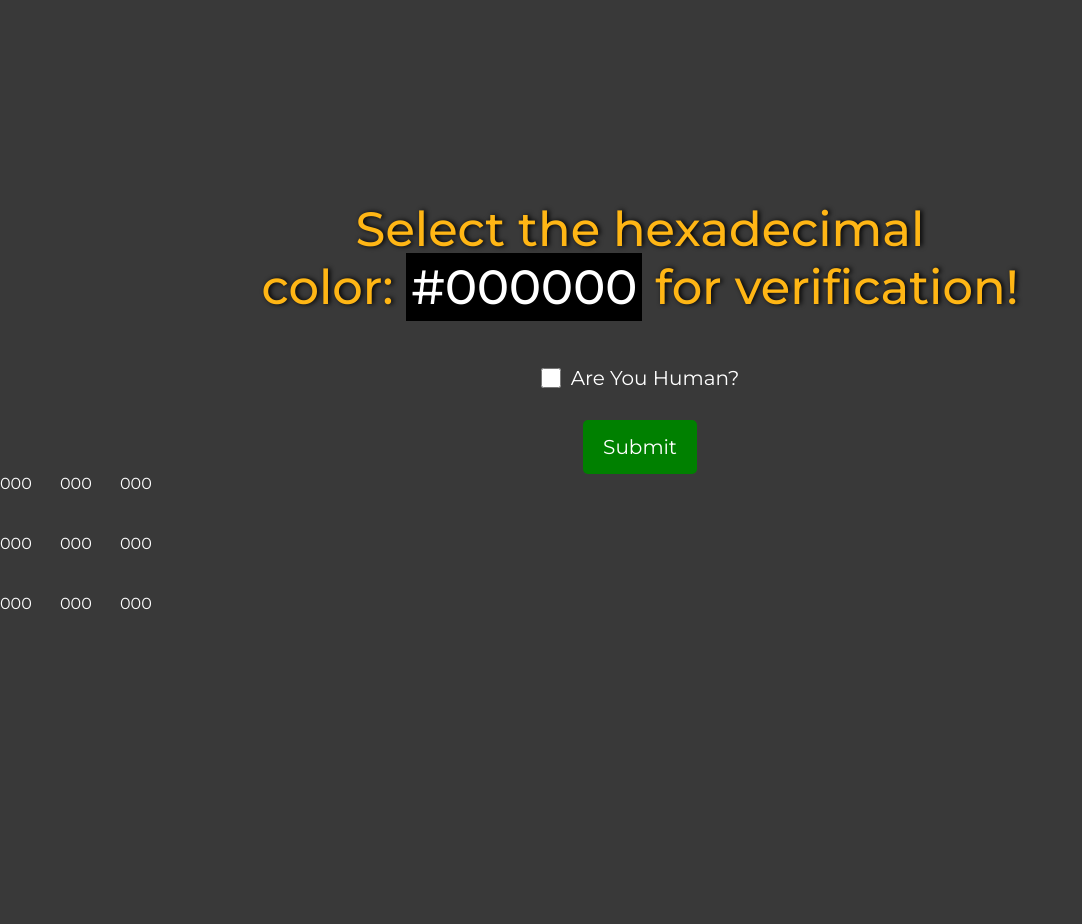
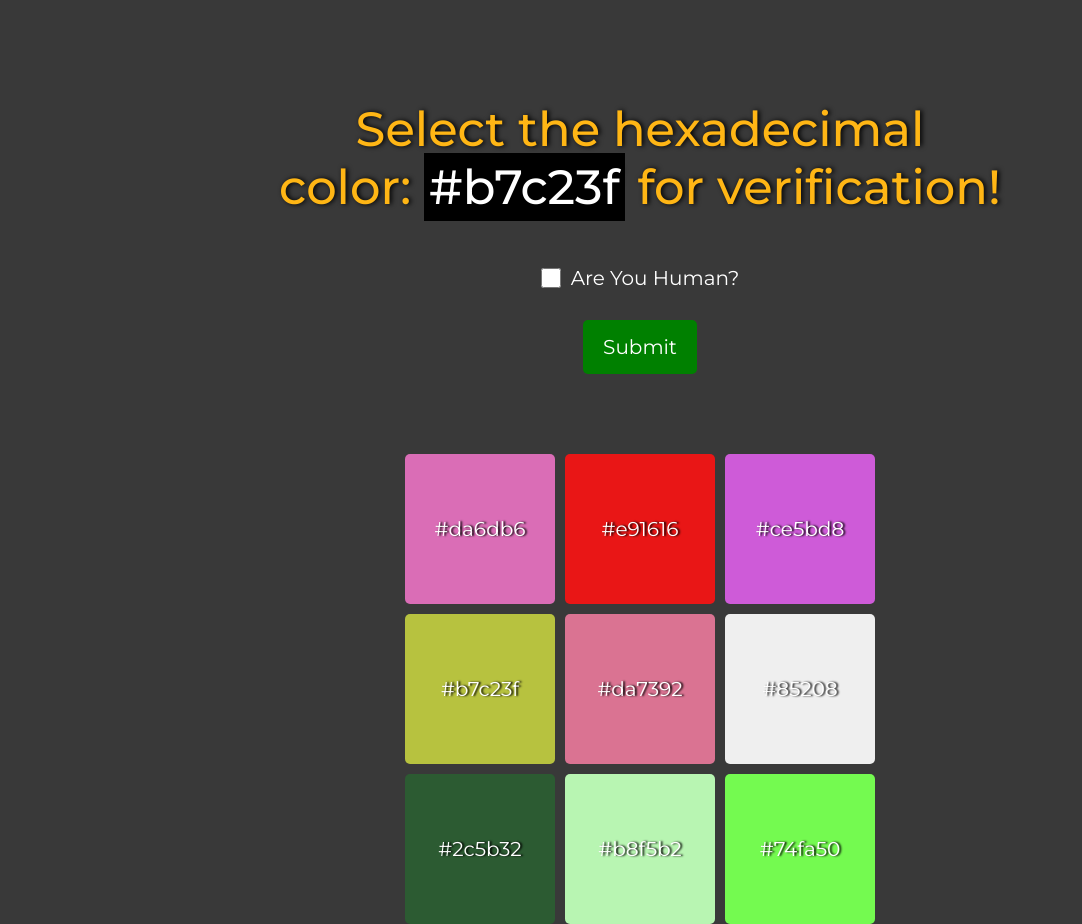
Before and after one commit to NikolaKasabov/js-html-css-exercises, a plain HTML site: page 1. are you a robot/index.html in a window 1280 px wide. Shown: the whole page, without its empty margins (0-1082 px from the left). Before the commit the page ends 800 px from the top, so only its background shows below. Drawn offline with Linux system fonts and the light colour scheme.

Commit message:
add generate color buttons

```diff
--- a/1. are you a robot/app.js
+++ b/1. are you a robot/app.js
@@ -15,5 +15,25 @@ function randomHexColor() {
 }
 
 function generateColorButtons() {
+  const randomIndex = Math.floor(Math.random() * 9);
 
+  for (let i = 0; i < 9; i++) {
+    const currentColor = randomHexColor();
+
+    // choose random correct color
+    if (randomIndex === i) {
+      correctColor = currentColor;
+      colorPlaceholder.innerText = currentColor;
+    }
+
+    const button = document.createElement('button');
+    button.setAttribute('data-color', currentColor);
+    button.style.backgroundColor = currentColor;
+    button.innerText = currentColor;
+    colorsContainer.append(button);
+  }
 }
+
+
+
+generateColorButtons();
--- a/1. are you a robot/index.html
+++ b/1. are you a robot/index.html
@@ -22,13 +22,7 @@
     <button type="submit">Submit</button>
   </form>
 
-  <div id="colorsContainer">
-    <div>000</div><div>000</div>
-    <div>000</div><div>000</div>
-    <div>000</div><div>000</div>
-    <div>000</div><div>000</div>
-    <div>000</div>
-  </div>
+  <div id="colorsContainer"></div>
 
   <script src="./app.js"></script>
 </body>
--- a/1. are you a robot/style.css
+++ b/1. are you a robot/style.css
@@ -11,7 +11,7 @@ body {
 }
 
 h1 {
-  margin: 200px auto 0 auto;
+  margin: 100px auto 0 auto;
   max-width: 800px;
   font-size: 48px;
   font-weight: 500;
@@ -59,8 +59,23 @@ form button {
 }
 
 div#colorsContainer {
+  margin-top: 80px;
   display: grid;
-  grid-template-columns: repeat(3, 50px);
-  grid-template-rows: repeat(3, 50px);
+  justify-content: center;
+  grid-template-columns: repeat(3, 150px);
+  grid-template-rows: repeat(3, 150px);
   gap: 10px;
 }
+
+div#colorsContainer button {
+  border-radius: 5px;
+  display: flex;
+  justify-content: center;
+  align-items: center;
+  border: none;
+  font-family: inherit;
+  color: white;
+  text-shadow: 2px 0 2px #000;
+  cursor: pointer;
+  font-size: 20px;
+}
```
